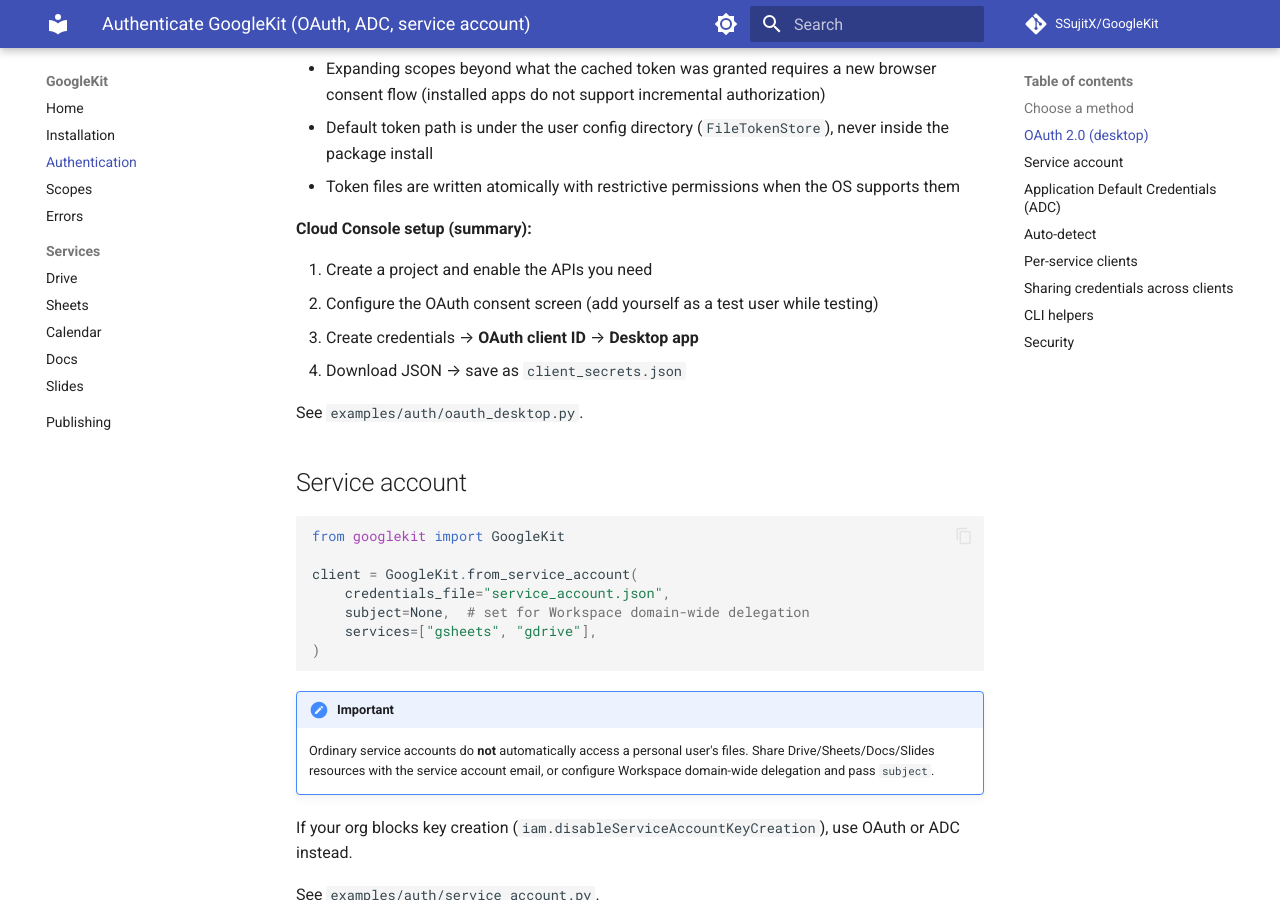
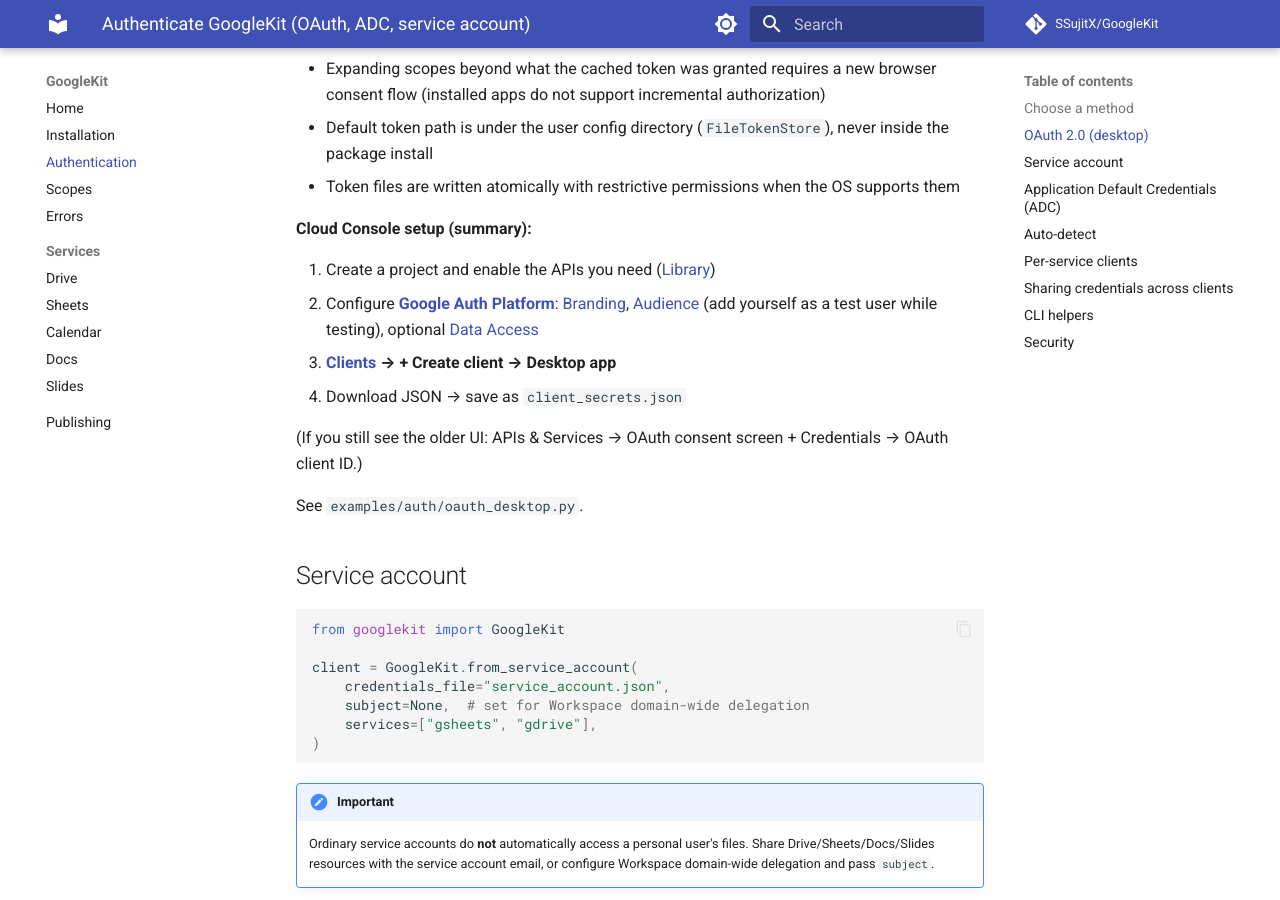
Before and after one commit to SSujitX/GoogleKit, an MkDocs documentation site: the page built from docs/authentication.md, in a window 1280 px wide and 900 px high, scrolled down 906 px. Built offline with MkDocs 1.6.1 and Material for MkDocs 9.7.7, drawn with Linux system fonts in a browser that asks for light colours; comment, search, counter and statistics services are not loaded; some of the changed text lies outside the part shown.

Commit message:
docs: Update authentication.md to enhance OAuth setup instructions, including links to Google Auth Platform features and clearer steps for creating OAuth clients

```diff
--- a/docs/authentication.md
+++ b/docs/authentication.md
@@ -14,7 +14,8 @@
 [Installed apps](https://developers.google.com/identity/protocols/oauth2/native-app) ·
 [Service accounts](https://developers.google.com/identity/protocols/oauth2/service-account) ·
 [ADC](https://cloud.google.com/docs/authentication/application-default-credentials) ·
-[Cloud Console credentials](https://console.cloud.google.com/apis/credentials)
+[Google Auth Platform → Clients](https://console.cloud.google.com/auth/clients) ·
+[Create credentials (Workspace)](https://developers.google.com/workspace/guides/create-credentials)
 
 ## Choose a method
 
@@ -47,10 +48,12 @@
 
 **Cloud Console setup (summary):**
 
-1. Create a project and enable the APIs you need
-2. Configure the OAuth consent screen (add yourself as a test user while testing)
-3. Create credentials → **OAuth client ID** → **Desktop app**
+1. Create a project and enable the APIs you need ([Library](https://console.cloud.google.com/apis/library))
+2. Configure **[Google Auth Platform](https://console.cloud.google.com/auth/overview)**: [Branding](https://console.cloud.google.com/auth/branding), [Audience](https://console.cloud.google.com/auth/audience) (add yourself as a test user while testing), optional [Data Access](https://console.cloud.google.com/auth/scopes)
+3. **[Clients](https://console.cloud.google.com/auth/clients) → + Create client → Desktop app**
 4. Download JSON → save as `client_secrets.json`
+
+(If you still see the older UI: APIs & Services → OAuth consent screen + Credentials → OAuth client ID.)
 
 See `examples/auth/oauth_desktop.py`.
 
```
